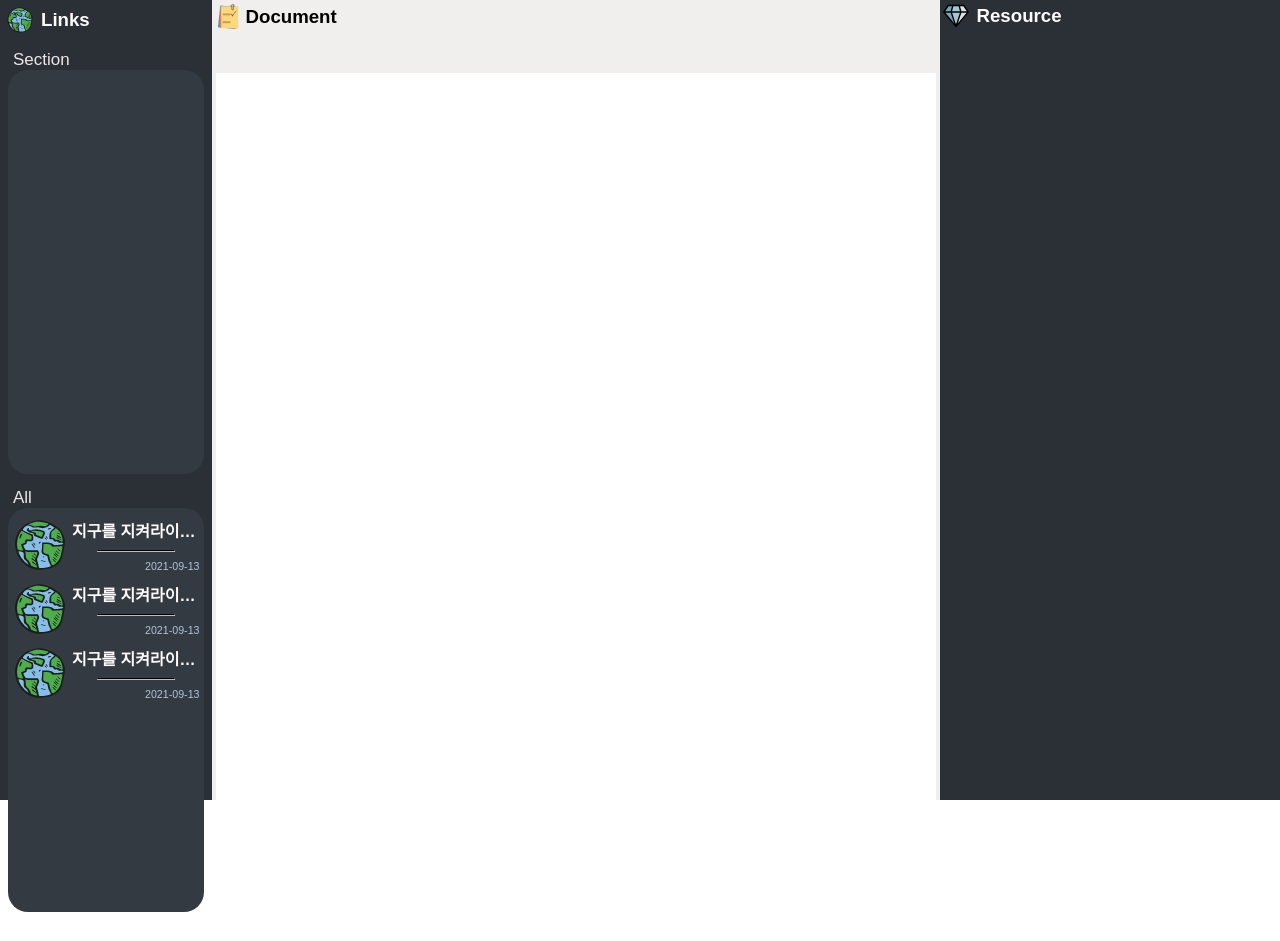
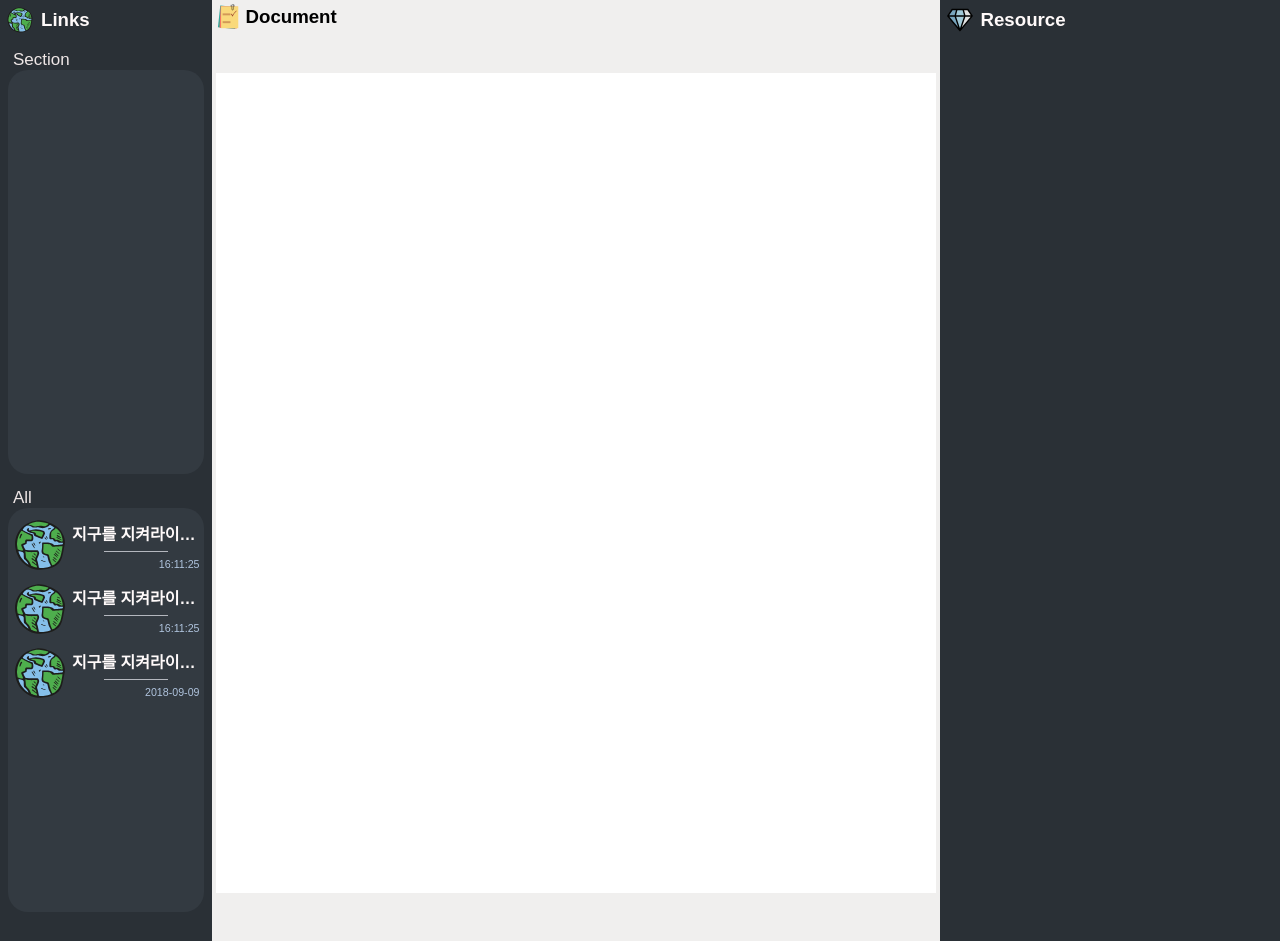
Before and after one commit to youngjewoo/dramatic, a React app: page / in a window 1280 px wide. Before the commit the page ends 912 px from the top, so only its background shows below. Built offline with nearby package versions, Linux system fonts and the light colour scheme.

Commit message:
[feat] 리스트 아이템 추가 구현
- 호버 효과 구현
- 확대 시 잘리는 문제 수정 100vh > auto로 변경하여 해결
- og 태그 삽입 방법 모색

```diff
--- a/src/components/app/App.css
+++ b/src/components/app/App.css
@@ -1,11 +1,11 @@
 .app {
   display: flex;
   font-family: Arial, sans-serif;
-  height: 100vh;
+  height: auto;
   margin: 0px;
 }
 
-.app-split {
+.app-content {
   display: flex;
   width: 84%;
 }
--- a/src/components/app/AppComp.tsx
+++ b/src/components/app/AppComp.tsx
@@ -5,10 +5,36 @@ import SplitComp from '../split/SplitComp';
 
 import './App.css';
 
+// function isValidURL(str: string): boolean {
+//   var pattern = new RegExp('^(https?:\\/\\/)?' + // protocol
+//     '((([a-z\\d]([a-z\\d-]*[a-z\\d])*)\\.)+[a-z]{2,}|' + // domain name
+//     '((\\d{1,3}\\.){3}\\d{1,3}))' + // OR ip (v4) address
+//     '(\\:\\d+)?(\\/[-a-z\\d%_.~+]*)*' + // port and path
+//     '(\\?[;&a-z\\d%_.~+=-]*)?' + // query string
+//     '(\\#[-a-z\\d_]*)?$', 'i'); // fragment locator
+//   return pattern.test(str);
+// }
+
+function pasteHandler(e: React.ClipboardEvent): void {
+  const url = e.clipboardData?.getData('text');
+  fetch(url).then((response) => {
+    console.log(response);
+  });
+  // if (url && isValidURL(url)) {
+  //   run({ url }).then((data) => {
+  //     const { error, result } = data;
+  //     if (!error) {
+  //       console.log(result);
+  //     }
+
+  //   });
+  // }
+}
+
 const AppComp: React.FC = () => (
-  <div className="app">
+  <div className="app" onPaste={pasteHandler}>
     <LinkComp />
-    <div className="app-split">
+    <div className="app-content">
       <PageComp />
       <SplitComp />
     </div>
--- a/src/components/link/item/LinkItem.css
+++ b/src/components/link/item/LinkItem.css
@@ -1,12 +1,17 @@
 .link-item {
+  border-radius: 10px;
   display: flex;
   transition-property: all;
-  transition-duration: 1s;
-  -webkit-transition-duration: 1s;
+  transition-duration: 0.7s;
+  -webkit-transition-duration: 0.7s;
+}
+
+.link-item:hover {
+  background-color: rgba(208, 208, 216, 0.541);
 }
 
 .link-item:hover .link-item-border {
-  width: 100%;
+  width: 90%;
 }
 
 .link-item-container {
@@ -28,9 +33,12 @@
 }
 
 .link-item-border {
-  border-color: rgba(240, 248, 255, 0.699);
-  border-top: 1px solid;
-  width: 60%;
+  border-top: solid 1px rgba(248, 248, 255, 0.658);
+  width: 50%;
+  margin: 6px auto 6px auto;
+  transition-property: all;
+  transition-duration: 0.5s;
+  -webkit-transition-duration: 0.5s;
 }
 
 .link-item-date {
--- a/src/components/link/item/LinkItemComp.tsx
+++ b/src/components/link/item/LinkItemComp.tsx
@@ -6,16 +6,18 @@ interface ILinkItemProps {
   model: ResourceModel;
 }
 
-const LinkItemComp: React.FC<ILinkItemProps> = () => {
+const LinkItemComp: React.FC<ILinkItemProps> = ({ model }) => {
   const currDate = new Date().toISOString().split('T')[0];
+  const modelDate = model.getDate();
+  const timeStamp = currDate === modelDate ? new Date().toISOString().split('T')[1].split('.')[0] : modelDate;
 
   return (
     <li className="link-item">
       <img className="link-item-img" src="Earth.svg" alt="" height="64px" width="64px" />
       <span className="link-item-container">
         <div className="link-item-label">지구를 지켜라이야이하</div>
-        <hr className="link-item-border" />
-        <div className="link-item-date">{currDate}</div>
+        <div className="link-item-border" />
+        <div className="link-item-date">{timeStamp}</div>
       </span>
     </li>
   );
--- a/src/components/page/content/Content.css
+++ b/src/components/page/content/Content.css
@@ -1,6 +1,6 @@
 .content {
   background-color: rgb(255, 255, 255);
+  margin: 44px auto;
   min-height: 820px;
-  margin: 44px auto;
   width: 720px;
 }
--- a/src/components/split/Split.css
+++ b/src/components/split/Split.css
@@ -2,5 +2,6 @@
   /* background-color: rgba(0, 173, 241, 0.075); */
   background-color: rgb(42, 48, 54);
   flex-grow: 1;
+  padding: 4px;
   width: 40%;
 }
--- a/src/model/app/AppStateModel.ts
+++ b/src/model/app/AppStateModel.ts
@@ -28,7 +28,7 @@ class AppStateModel {
         'skin guide',
         '',
         '',
-        new Date().toDateString(),
+        new Date().toISOString().split('T')[0],
       ),
     );
     this.resources.set(
@@ -38,7 +38,7 @@ class AppStateModel {
         'ogs ',
         '',
         '',
-        new Date().toDateString(),
+        new Date().toISOString().split('T')[0],
       ),
     );
     this.resources.set(
@@ -48,7 +48,7 @@ class AppStateModel {
         'What is property',
         '',
         '',
-        new Date().toDateString(),
+        '2018-09-09',
       ),
     );
   }
--- a/src/model/resource/ResourceModel.ts
+++ b/src/model/resource/ResourceModel.ts
@@ -38,6 +38,11 @@ class ResourceModel {
   public getFavicon(): string {
     return this.favicon;
   }
+
+  @boundMethod
+  public getDate(): string {
+    return this.creationDate;
+  }
 }
 
 export default ResourceModel;
--- a/tsconfig.json
+++ b/tsconfig.json
@@ -47,7 +47,7 @@
     // "noEmit": true,                                   /* Disable emitting files from a compilation. */
     // "importHelpers": true,                            /* Allow importing helper functions from tslib once per project, instead of including them per-file. */
     // "importsNotUsedAsValues": "remove",               /* Specify emit/checking behavior for imports that are only used for types */
-    "downlevelIteration": true, /* Emit more compliant, but verbose and less performant JavaScript for iteration. */
+    "downlevelIteration": true /* Emit more compliant, but verbose and less performant JavaScript for iteration. */,
     // "sourceRoot": "",                                 /* Specify the root path for debuggers to find the reference source code. */
     // "mapRoot": "",                                    /* Specify the location where debugger should locate map files instead of generated locations. */
     // "inlineSourceMap": true,                          /* Include sourcemap files inside the emitted JavaScript. */
```
Also changed, not shown: package.json (+4 -4 lines), 1 other file (tests, documents, lock files or other folders).
